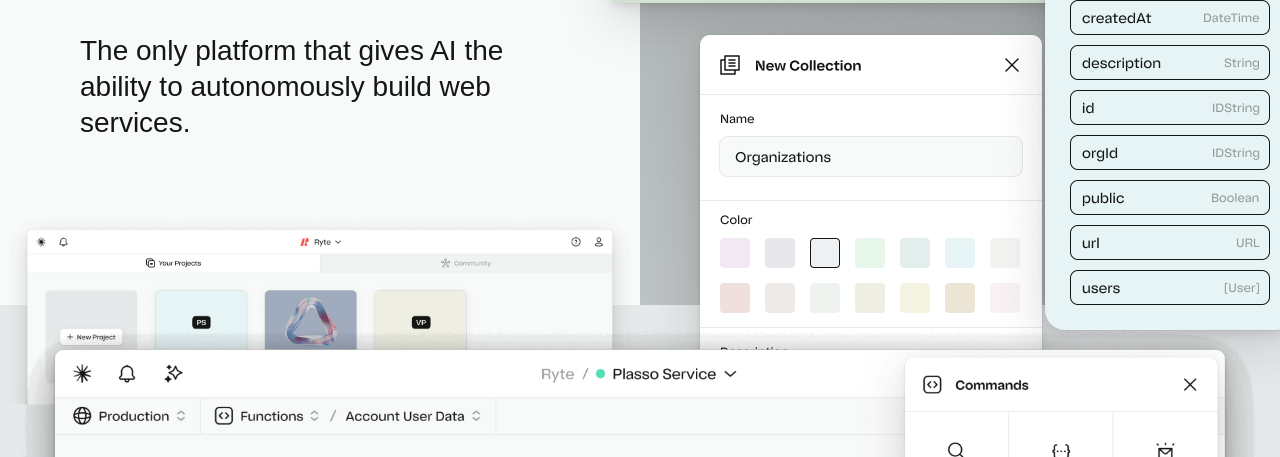
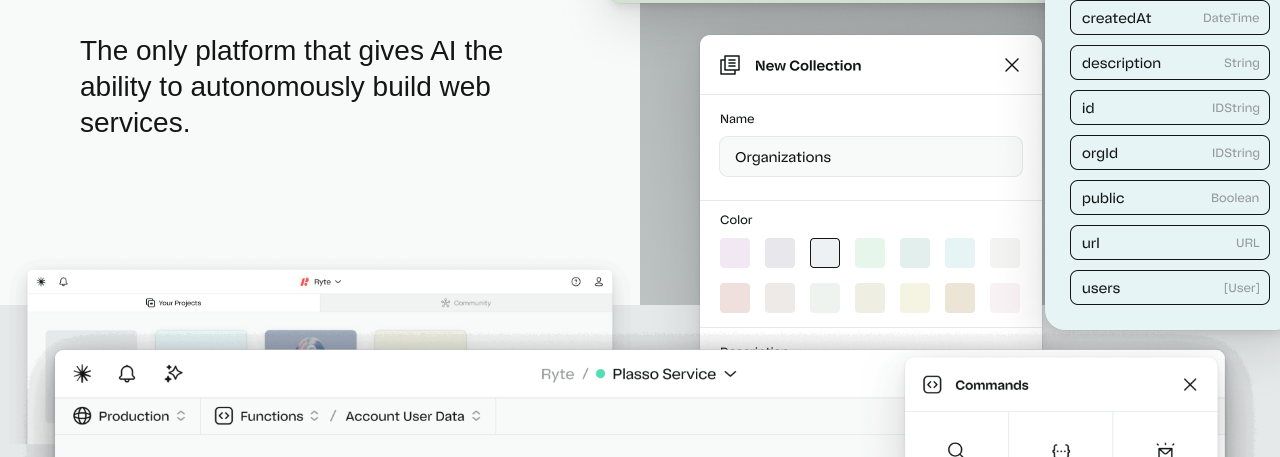
Before and after one commit to SiMoG97/Logical_clone, a website built with Vite: page index.html in a window 1280 px wide. Shown: the part 495-952 px from the top of the page. Built offline with nearby package versions, Linux system fonts and the light colour scheme; some packages are replaced by stand-ins of ours.

Commit message:
updating first screen starting y position

```diff
--- a/src/style.scss
+++ b/src/style.scss
@@ -395,6 +395,7 @@ footer {
 }
 
 .screen1 {
+  --starting-y: 70;
   width: calc(
     1% * 50 + 1% * clamp(0, var(--scroll) * 50 / (var(--sticky-dis) + 10), 50)
   );
@@ -402,7 +403,14 @@ footer {
     width: 100%;
   }
   transform: translateY(
-    calc(50% - 1% * clamp(0, var(--scroll) * 50 / var(--sticky-dis), 50))
+    calc(
+      1% * var(--starting-y) - 1% *
+        clamp(
+          0,
+          var(--scroll) * var(--starting-y) / var(--sticky-dis),
+          var(--starting-y)
+        )
+    )
   );
 }
 
```
